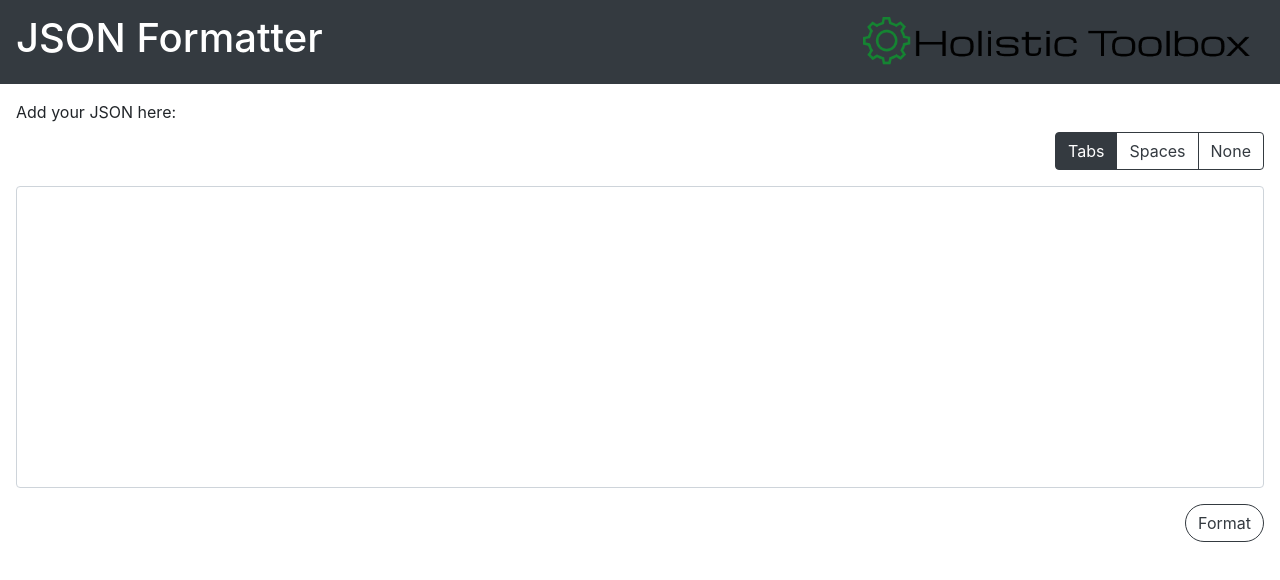
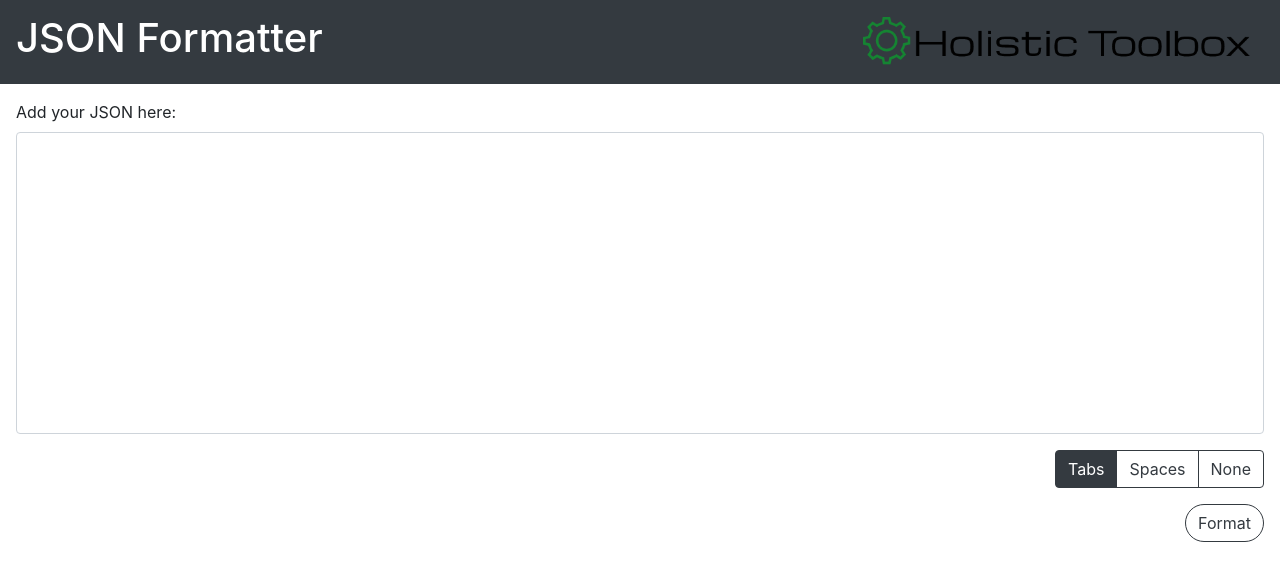
Before and after one commit to holistic-web/toolbox, a Vue app in the folder tools/json-formatter/: page / in a window 1280 px wide. Shown: the top 580 px of the page. Built offline with nearby package versions, Linux system fonts and the light colour scheme.

Commit message:
chore: moved radios

```diff
--- a/tools/json-formatter/src/components/JsonFormatter.vue
+++ b/tools/json-formatter/src/components/JsonFormatter.vue
@@ -5,6 +5,15 @@
 			v-if="!alreadyFormatted"
 			label="Add your JSON here:"
 			label-for="JsonFormatter-input">
+
+			<b-form-textarea
+				class="JsonFormatter__input"
+				id="input-json"
+				v-model="jsonString"
+				rows="12"
+				max-rows="100"/>
+
+			<span class="JsonFormatter__errorMessage" v-text="errorMessage"/>
 
 			<b-form-group>
 				<b-form-radio-group
@@ -15,15 +24,6 @@
 					button-variant="outline-dark"
 					size="md"/>
 			</b-form-group>
-
-			<b-form-textarea
-				class="JsonFormatter__input"
-				id="input-json"
-				v-model="jsonString"
-				rows="12"
-				max-rows="100"/>
-
-			<span class="JsonFormatter__errorMessage" v-text="errorMessage"/>
 
 			<app-button
 				class="JsonFormatter__button"
```
